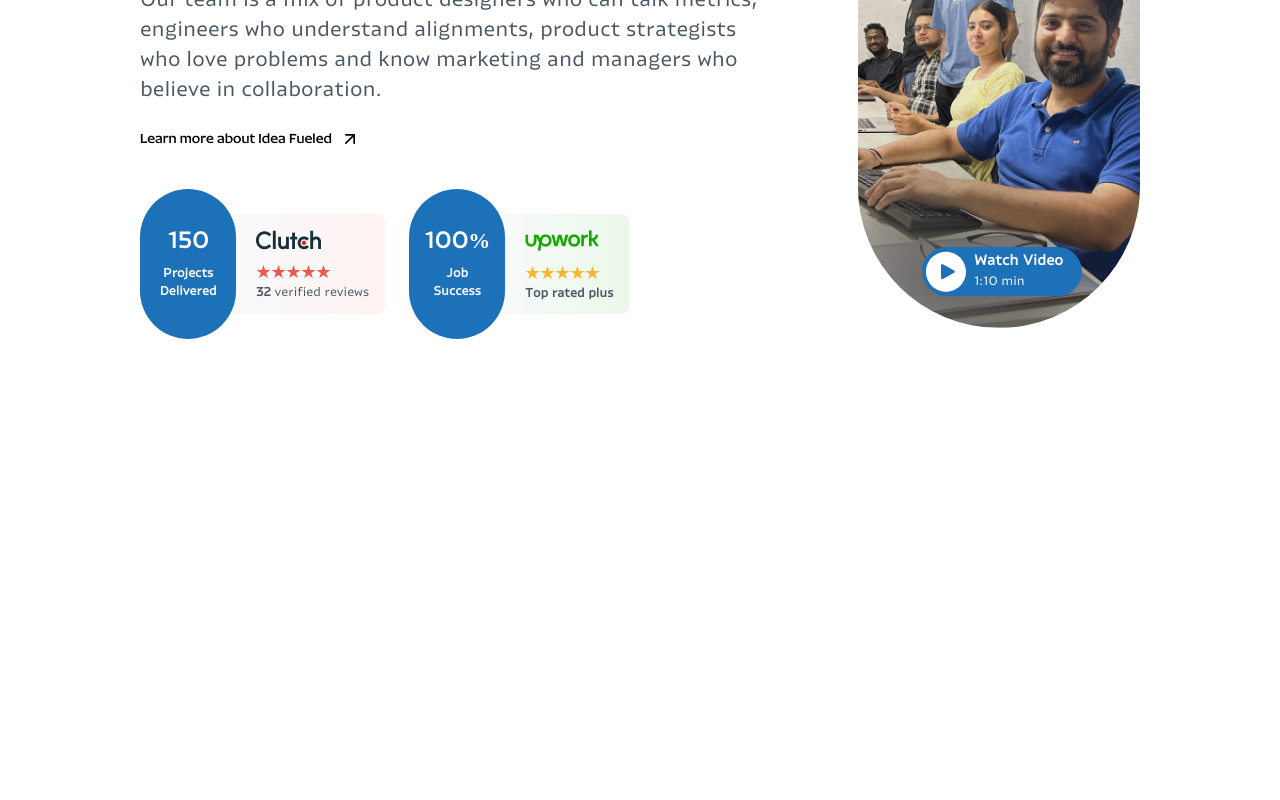
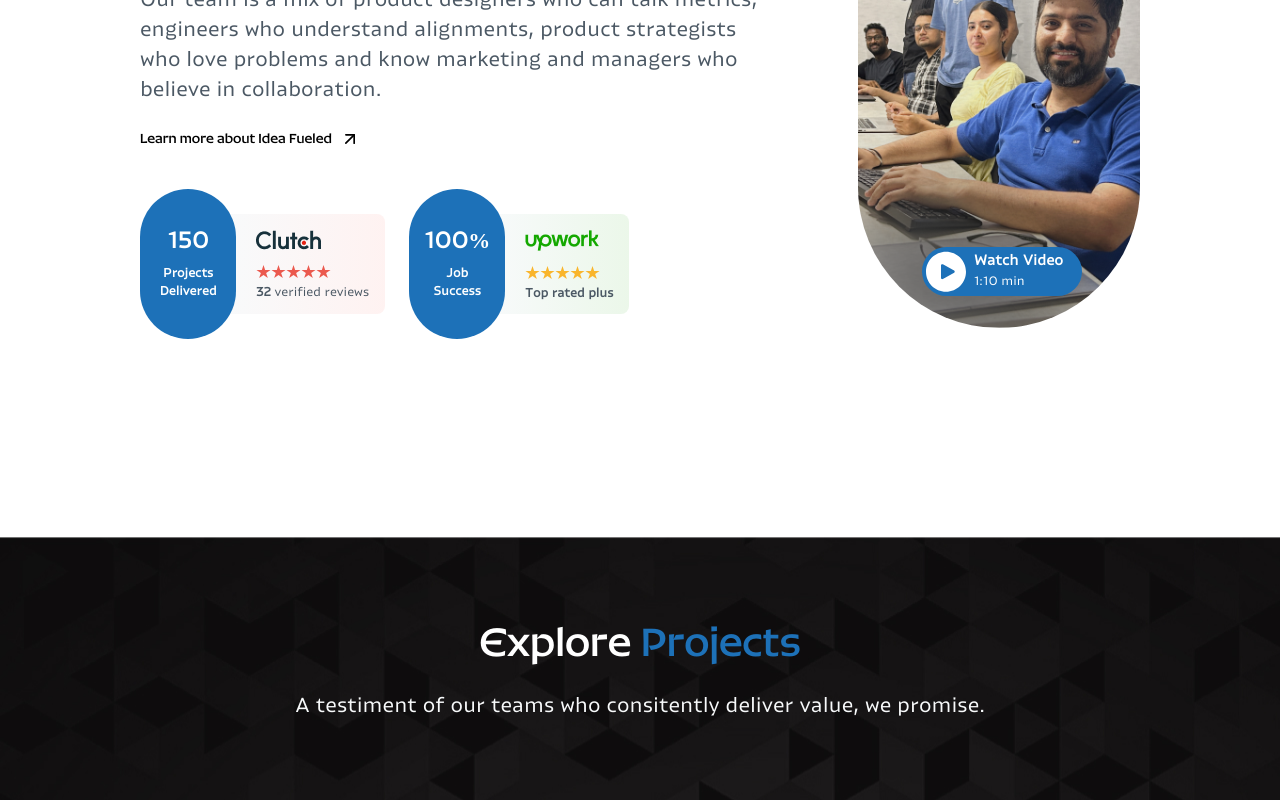
Before and after one commit to Abhishek-Ideafueled/idea-fueled-site, a React (Vite) app: page / in a window 1280 px wide. Shown: the part 1064-1864 px from the top of the page. Before the commit the page ends 1560 px from the top, so only its background shows below. Built offline with nearby package versions, Linux system fonts and the light colour scheme.

Commit message:
changed about us height

```diff
--- a/src/App.jsx
+++ b/src/App.jsx
@@ -3,6 +3,7 @@ import './App.css'
 import AboutUs from './components/AboutUs'
 import FirstSection from './components/FirstSection'
 import Header from './components/Header'
+import Projects from './components/Projects'
 
 function App() {
 
@@ -11,6 +12,7 @@ function App() {
      <Header/>
      <FirstSection/>
      <AboutUs/>
+     <Projects/>
     </>
   )
 }
--- a/src/components/AboutUs.jsx
+++ b/src/components/AboutUs.jsx
@@ -6,7 +6,7 @@ import { IoStarSharp } from "react-icons/io5";
 
 const AboutUs = () => {
   return (
-    <div className="w-full min-h-[733px] py-[40px] md:py-[80px] lg:py-[120px] overflow-hidden">
+    <div className="w-full h-[100vh] py-[40px] md:py-[80px] lg:py-[120px] overflow-hidden">
       <div className="main-container mx-auto flex justify-center md:px-10 lg:px-0">
         <div className="flex flex-col md:flex-row  lg:gap-[50px] xl:gap-[100px]">
 
--- /dev/null
+++ b/src/components/Projects.jsx
@@ -0,0 +1,21 @@
+
+
+const Projects = () => {
+
+
+  return (
+    <div className="w-full bg-case-studies">
+        <div className="main-container mx-auto py-10 lg:py-20">
+            <div className="flex flex-col gap-6 text-center">
+            <h2 className="heading-h2 text-white">Explore <span className="text-custom-blue">Projects</span></h2>
+            <span className="sub-heading2 text-light-gray">
+            A testiment of our teams who consitently deliver value, we promise.
+            </span>
+            </div>
+        </div>
+
+    </div>
+  )
+}
+
+export default Projects
--- a/src/index.css
+++ b/src/index.css
@@ -44,5 +44,8 @@
   .sub-heading{
     @apply font-konsoleRegular text-lg leading-[27px] md:text-xl md:leading-[28px] lg:text-2xl lg:leading-[36px] ;
   }
+  .sub-heading2{
+    @apply font-konsoleRegular text-lg leading-[27px] lg:text-xl lg:leading-[27px] ;
+  }
   /* ... */
 }
--- a/tailwind.config.js
+++ b/tailwind.config.js
@@ -22,6 +22,7 @@ export default {
         'custom-blue':'#1D71B8',
         'custom-body':'#4B5864',
         'active-blue':'#0E5EA2',
+        'light-gray':'#F8FAFB',
 
       },
       backgroundImage:{
@@ -30,6 +31,7 @@ export default {
           'clutch-section2':"linear-gradient(90deg, #F8FAFB 4.25%, #FEE2E0 101.43%)",
           'upwork-section':"linear-gradient(90deg, #F8FAFB 4.25%, #EBF7E9 101.43%)",
           'upwork-section2':"linear-gradient(90deg, #F8FAFB 4.25%, #E3FBE0 101.43%)",
+          'case-studies':"url('/case-studies.jpg')"
       }
     },
   },
```
Also changed, not shown: public/case-studies.jpg (added).
